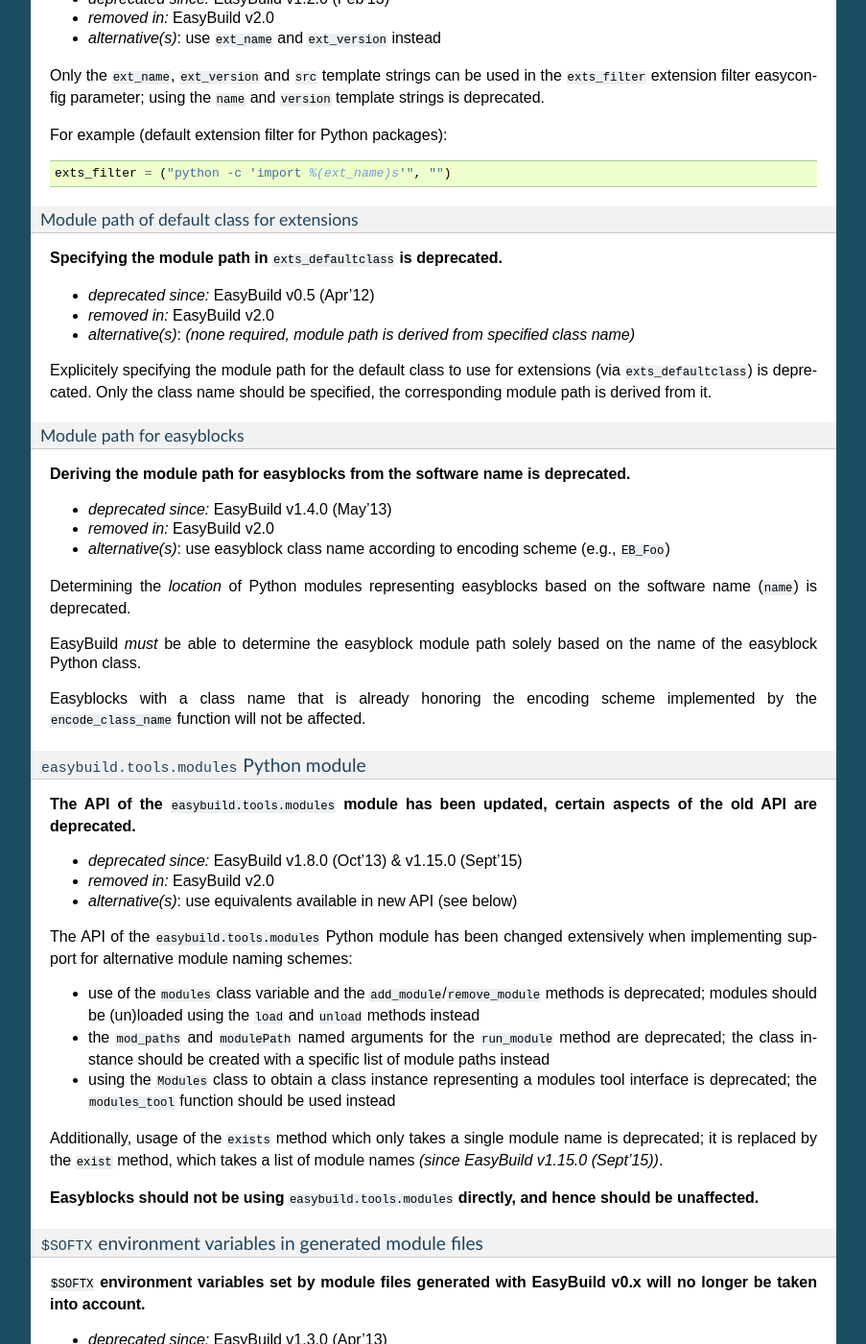
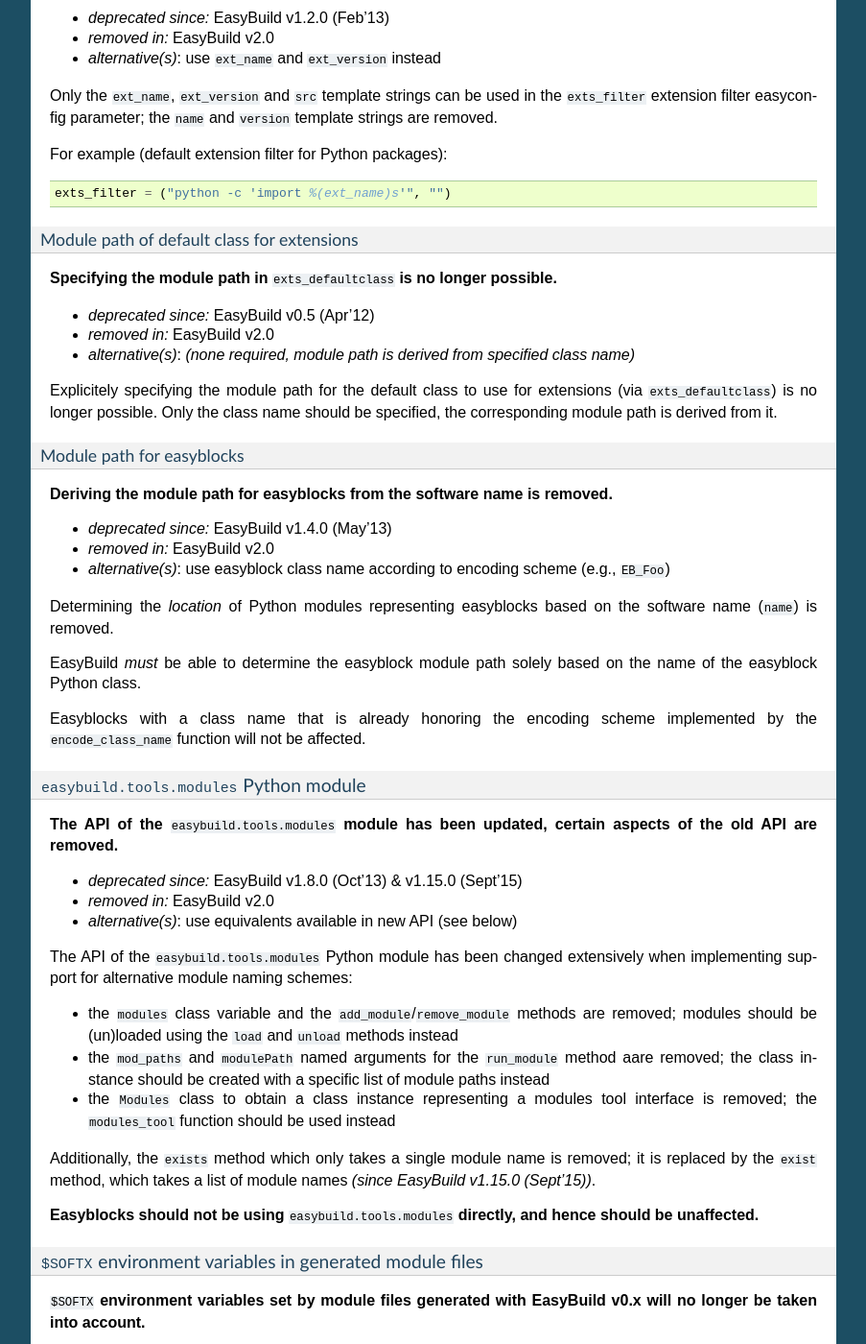
Before and after one commit to easybuilders/easybuild, a Sphinx documentation site: the page built from docs/Removed-functionality.rst, in a window 1280 px wide and 1400 px high, scrolled down 4310 px. Shown: the whole window at 96% size, without its empty margins (198-1101 px from the left). Built offline with Sphinx 7.4.7, drawn with Linux system fonts in a browser that asks for light colours; some of the changed text lies outside the part shown.

Commit message:
deprecated -> removed

```diff
--- a/docs/Removed-functionality.rst
+++ b/docs/Removed-functionality.rst
@@ -45,7 +45,7 @@
 Python version compatibility
 ~~~~~~~~~~~~~~~~~~~~~~~~~~~~
 
-**Compatibility with Python 2.4 is deprecated.**
+**Compatibility with Python 2.4 is removed.**
 
 * *deprecated since:* EasyBuild v1.14.0 (July'14)
 * *removed in:* EasyBuild v2.0
@@ -65,7 +65,7 @@
 EasyBuild configuration
 ~~~~~~~~~~~~~~~~~~~~~~~
 
-**Old-style EasyBuild configuration is deprecated.**
+**Old-style EasyBuild configuration is removed.**
 
 * *deprecated since:* EasyBuild v1.3.0 (Apr'13)
 * *removed in*: EasyBuild v2.0
@@ -85,7 +85,7 @@
 Location of default configuration file
 ^^^^^^^^^^^^^^^^^^^^^^^^^^^^^^^^^^^^^^
 
-**The default configuration file location** ``$HOME/.easybuild/config.cfg`` **is deprecated.**
+**The default configuration file location** ``$HOME/.easybuild/config.cfg`` **is no longer considered.**
 
 * *deprecated since:* EasyBuild v1.11.0 (Feb'14)
 * *removed in*: EasyBuild v2.0
@@ -94,14 +94,15 @@
 The default path for the new-style configuration path is ``$XDG_CONFIG_HOME/easybuild/config.cfg`` (or
 ``$HOME/.config/easybuild/config.cfg`` if ``$XDG_CONFIG_HOME`` is not set), see :ref:`list_of_configuration_files`.
 
-The previous default path ``$HOME/.easybuild/config.cfg`` that was in place since EasyBuild v1.3.0 is deprecated.
+The previous default path ``$HOME/.easybuild/config.cfg`` that was in place since EasyBuild v1.3.0 is no longer
+considered.
 
 .. _depr_ConfigureMake_fallback_eb1:
 
 Automagic fallback to ``ConfigureMake``
 ~~~~~~~~~~~~~~~~~~~~~~~~~~~~~~~~~~~~~~~
 
-**The automagic fallback to the** ``ConfigureMake`` **easyblock is deprecated.**
+**The automagic fallback to the** ``ConfigureMake`` **easyblock is removed.**
 
 * *deprecated since:* EasyBuild v1.16.0 (Dec'14)
 * *removed in:* EasyBuild v2.0
@@ -110,7 +111,7 @@
 If the ``easyblock`` easyconfig was not specified, EasyBuild tries to find a matching easyblock based on the software
 name. In EasyBuild v1.x, the generic ``ConfigureMake`` easyblock was used if no matching easyblock could be found.
 
-This behavior is now deprecated; instead, easyconfigs that require using the ``ConfigureMake`` easyblock *must* include
+This behavior is now removed; instead, easyconfigs that require using the ``ConfigureMake`` easyblock *must* include
 the following::
 
   easyblock = 'ConfigureMake'
@@ -131,13 +132,13 @@
 Options for build command
 ^^^^^^^^^^^^^^^^^^^^^^^^^
 
-**Use of** ``premakeopts`` **or** ``makeopts`` **easyconfig parameters is deprecated.**
+**The** ``premakeopts`` **and** ``makeopts`` **easyconfig parameters are removed.**
 
 * *deprecated since:* EasyBuild v1.13.0 (May'14)
 * *removed in:* EasyBuild v2.0
 * *alternative(s)*: use ``prebuildopts``/``buildopts`` instead
 
-For consistency in terminology, use of the ``premakeopts`` and ``makeopts`` generic easyconfig parameters is deprecated,
+For consistency in terminology, the ``premakeopts`` and ``makeopts`` generic easyconfig parameters are removed,
 in favor of their alternative parameters, ``prebuildopts`` and ``buildopts``, resp.
 
 (see also :ref:`configure_build_install_command_options`)
@@ -151,28 +152,28 @@
 Shared library extension
 ^^^^^^^^^^^^^^^^^^^^^^^^
 
-**Use of the** ``shared_lib_ext`` **'constant' in easyconfigs is deprecated.**
+**The** ``shared_lib_ext`` **'constant' in easyconfigs is no longer defined.**
 
 * *deprecated since:* EasyBuild v1.5.0 (June'13)
 * *removed in:* EasyBuild v2.0
 * *alternative(s)*: use ``SHLIB_EXT`` instead
 
-Using the ``shared_lib_ext`` "magic" variable representing the extension for shared libraries (``.so`` on Linux,
-``.dylib`` on OS X) is deprecated; the easyconfig constant ``SHLIB_EXT`` should be using instead.
+The ``shared_lib_ext`` "magic" variable representing the extension for shared libraries (``.so`` on Linux,
+``.dylib`` on OS X) is no longer defined; the easyconfig constant ``SHLIB_EXT`` should be using instead.
 
 .. _depr_license_eb1:
 
 Software license
 ^^^^^^^^^^^^^^^^
 
-**Use of the** ``license`` **easyconfig parameter is deprecated.**
+**The** ``license`` **easyconfig parameter is removed.**
 
 * *deprecated since:* EasyBuild v1.11.0 (Feb'14)
 * *removed in:* EasyBuild v2.0
 * *alternative(s)*: use ``license_file`` or ``software_license`` instead
 
 The ``license`` easyconfig parameter, which was specific to the ``IntelBase`` generic easyblock and thus relevant
-for Intel tools, is deprecated. The generic ``license_file`` easyconfig parameter should be used instead, to specify
+for Intel tools, is removed. The generic ``license_file`` easyconfig parameter should be used instead, to specify
 the location of the license file (or server).
 
 This change was made to avoid confusion with the ``software_license`` generic easyconfig parameter, which can be used
@@ -213,7 +214,7 @@
 Return type of ``extra_options`` method
 +++++++++++++++++++++++++++++++++++++++
 
-**The list-of-tuples return type of the** ``extra_options`` **method is deprecated, should be a** ``dict`` **instead.**
+**The list-of-tuples return type of the** ``extra_options`` **method must now be a** ``dict`` **instead.**
 
 * *deprecated since:* EasyBuild v1.12.0 (Apr'14)
 * *removed in:* EasyBuild v2.0
@@ -239,14 +240,14 @@
 Extension filter template
 +++++++++++++++++++++++++
 
-**Use of the** ``name`` **and** ``version`` **templates in** ``exts_filter`` **is deprecated.**
+**The** ``name`` **and** ``version`` **templates in** ``exts_filter`` **are removed.**
 
 * *deprecated since:* EasyBuild v1.2.0 (Feb'13)
 * *removed in:* EasyBuild v2.0
 * *alternative(s)*: use ``ext_name`` and ``ext_version`` instead
 
 Only the ``ext_name``, ``ext_version`` and ``src`` template strings can be used in the ``exts_filter`` extension filter
-easyconfig parameter; using the ``name`` and ``version`` template strings is deprecated.
+easyconfig parameter; the ``name`` and ``version`` template strings are removed.
 
 For example (default extension filter for Python packages)::
 
@@ -255,25 +256,25 @@
 Module path of default class for extensions
 +++++++++++++++++++++++++++++++++++++++++++
 
-**Specifying the module path in** ``exts_defaultclass`` **is deprecated.**
+**Specifying the module path in** ``exts_defaultclass`` **is no longer possible.**
 
 * *deprecated since:* EasyBuild v0.5 (Apr'12)
 * *removed in:* EasyBuild v2.0
 * *alternative(s)*: *(none required, module path is derived from specified class name)*
 
 Explicitely specifying the module path for the default class to use for extensions (via ``exts_defaultclass``) is
-deprecated. Only the class name should be specified, the corresponding module path is derived from it.
+no longer possible. Only the class name should be specified, the corresponding module path is derived from it.
 
 Module path for easyblocks
 ++++++++++++++++++++++++++
 
-**Deriving the module path for easyblocks from the software name is deprecated.**
+**Deriving the module path for easyblocks from the software name is removed.**
 
 * *deprecated since:* EasyBuild v1.4.0 (May'13)
 * *removed in:* EasyBuild v2.0
 * *alternative(s)*: use easyblock class name according to encoding scheme (e.g., ``EB_Foo``)
 
-Determining the *location* of Python modules representing easyblocks based on the software name (``name``) is deprecated.
+Determining the *location* of Python modules representing easyblocks based on the software name (``name``) is removed.
 
 EasyBuild *must* be able to determine the easyblock module path solely based on the name of the easyblock Python class.
 
@@ -285,7 +286,7 @@
 ``easybuild.tools.modules`` Python module
 ^^^^^^^^^^^^^^^^^^^^^^^^^^^^^^^^^^^^^^^^^
 
-**The API of the** ``easybuild.tools.modules`` **module has been updated, certain aspects of the old API are deprecated.**
+**The API of the** ``easybuild.tools.modules`` **module has been updated, certain aspects of the old API are removed.**
 
 * *deprecated since:* EasyBuild v1.8.0 (Oct'13) & v1.15.0 (Sept'15)
 * *removed in:* EasyBuild v2.0
@@ -294,14 +295,14 @@
 The API of the ``easybuild.tools.modules`` Python module has been changed extensively when implementing support for
 alternative module naming schemes:
 
-* use of the ``modules`` class variable and the ``add_module``/``remove_module`` methods is deprecated; modules should be
+* the ``modules`` class variable and the ``add_module``/``remove_module`` methods are removed; modules should be
   (un)loaded using the ``load`` and ``unload`` methods instead
-* the ``mod_paths`` and ``modulePath`` named arguments for the ``run_module`` method are deprecated; the class instance
+* the ``mod_paths`` and ``modulePath`` named arguments for the ``run_module`` method aare removed; the class instance
   should be created with a specific list of module paths instead
-* using the ``Modules`` class to obtain a class instance representing a modules tool interface is deprecated;
+* the ``Modules`` class to obtain a class instance representing a modules tool interface is removed;
   the ``modules_tool`` function should be used instead
 
-Additionally, usage of the ``exists`` method which only takes a single module name is deprecated; it is replaced by
+Additionally, the ``exists`` method which only takes a single module name is removed; it is replaced by
 the ``exist`` method, which takes a list of module names *(since EasyBuild v1.15.0 (Sept'15))*.
 
 **Easyblocks should not be using** ``easybuild.tools.modules`` **directly, and hence should be unaffected.**
@@ -321,7 +322,7 @@
 The ``get_software_root`` and ``get_software_version`` functions will only take ``$EBROOTFOO`` and ``$EBVERSIONFOO``
 environment variables into account, as opposed to also considering the ``$SOFTROOTFOO`` and ``$SOFTVERSIONFOO``
 environment variables (which were set in modules generated by EasyBuild v0.x).
-Likewise, adhering to the ``$SOFTDEVELFOO`` environment variables is deprecated.
+Likewise, adhering to the ``$SOFTDEVELFOO`` environment variables is removed.
 
 *This is only relevant to early adopters who are still using module files generated by EasyBuild v0.x.*
 
@@ -330,7 +331,7 @@
 Renamed/relocated functions
 ^^^^^^^^^^^^^^^^^^^^^^^^^^^
 
-**Some functions/methods have been renamed or relocated, use via their previous location/name is deprecated.**
+**Some functions/methods have been renamed or relocated, their equivalents under a previous location/name are removed.**
 
 * *deprecated since:* *(depends on function/method, see below)*
 * *removed in:* EasyBuild v2.0
@@ -341,12 +342,12 @@
 
 * the ``moduleGenerator`` handle to the ``ModuleGenerator`` object instance has been renamed to ``module_generator``;
   hence, easyblock should be using ``self.module_generator`` rather than ``self.moduleGenerator`` *(since EasyBuild v1.16.0 (Dec'14))*
-* ``source_paths()`` (in ``easybuild.tools.config``) replaces the deprecated ``source_path()`` *(since EasyBuild v1.8.0 (Oct'13))*
-* ``get_avail_core_count()`` (in ``easybuild.tools.systemtools``) replaces the deprecated ``get_core_count()``
+* ``source_paths()`` (in ``easybuild.tools.config``) replaces the removed ``source_path()`` *(since EasyBuild v1.8.0 (Oct'13))*
+* ``get_avail_core_count()`` (in ``easybuild.tools.systemtools``) replaces the removed ``get_core_count()``
   *(since EasyBuild v1.9.0 (Nov'13))*
-* ``get_os_type()`` (in ``easybuild.tools.systemtools``) replaces the deprecated ``get_kernel_name``
+* ``get_os_type()`` (in ``easybuild.tools.systemtools``) replaces the removed ``get_kernel_name``
   *(since EasyBuild v1.3.0 (Apr'13))*
-* the ``det_full_ec_version`` function available from ``easybuild.tools.module_generator`` replaces the deprecated
+* the ``det_full_ec_version`` function available from ``easybuild.tools.module_generator`` replaces the removed
   ``det_installversion`` function that was available from ``easybuild.framework.easyconfig.*`` *(since EasyBuild v1.8.0
   (Oct'13))*
 
@@ -359,7 +360,7 @@
 * the ``run_cmd``, ``run_cmd_qa`` and ``parse_log_for_error`` functions are now provided by the ``easybuild.tools.run`` module,
   rather than by ``easybuild.tools.filetools`` *(since EasyBuild v1.11.0 (Feb'14))*
 
-The ``get_log`` function provided by the ``easybuild.tools.build_log`` module has been deprecated entirely,
+The ``get_log`` function provided by the ``easybuild.tools.build_log`` module has been removed entirely,
 no alternatives are provided (since none are needed). *(since EasyBuild v1.3.0 (Apr'13))*
 
 .. _depr_changes_generic_easyblocks_eb1:
```
